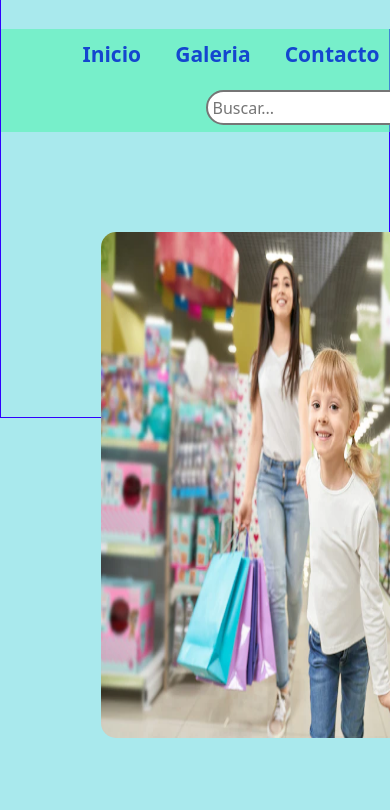
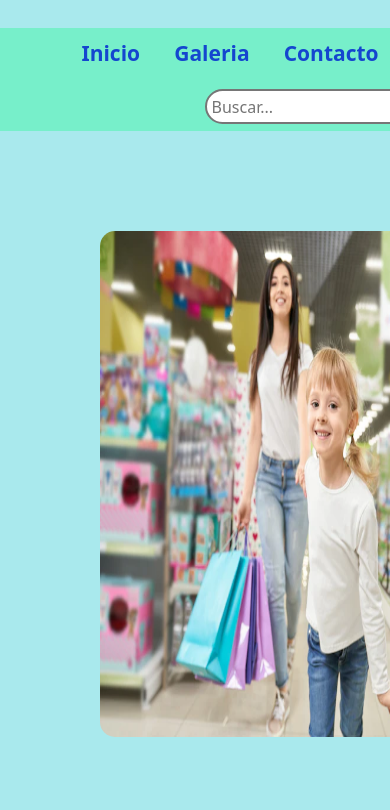
Before and after one commit to Edu5566/PreEntrega2Salas, a plain HTML site: page index.html in a window 390 px wide. Shown: the part 428-1238 px from the top of the page. Drawn offline with nearby package versions, Linux system fonts and the light colour scheme.

Commit message:
Se agrega el Proyercto

```diff
--- a/style.css
+++ b/style.css
@@ -6,7 +6,6 @@
 body{
     background-color:rgba(169, 233, 237, 1) ;
     min-height: 100vh;
-     border: 1px solid red;
 }
 /*---------------------------header------------------------------*/
 header{
@@ -302,7 +301,6 @@ footer{
     body{
         background-color:rgba(169, 233, 237, 1) ;
        height: 100%;
-        border: 1px solid rgb(47, 0, 255);
     }
     header{
         grid-area: header;
```
